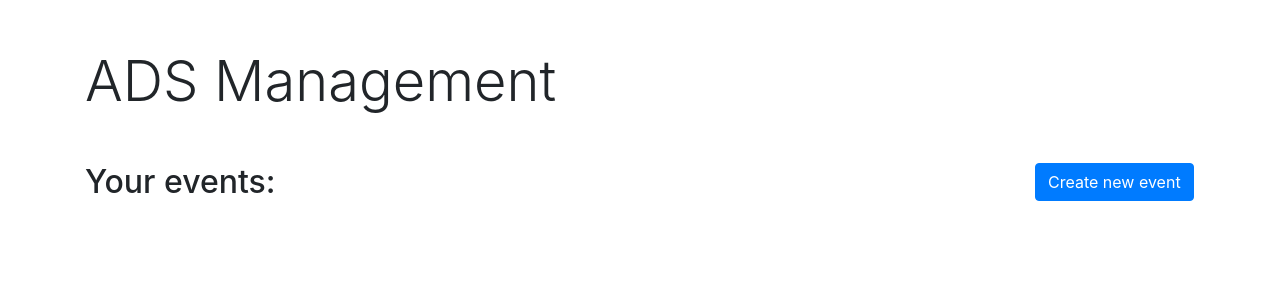
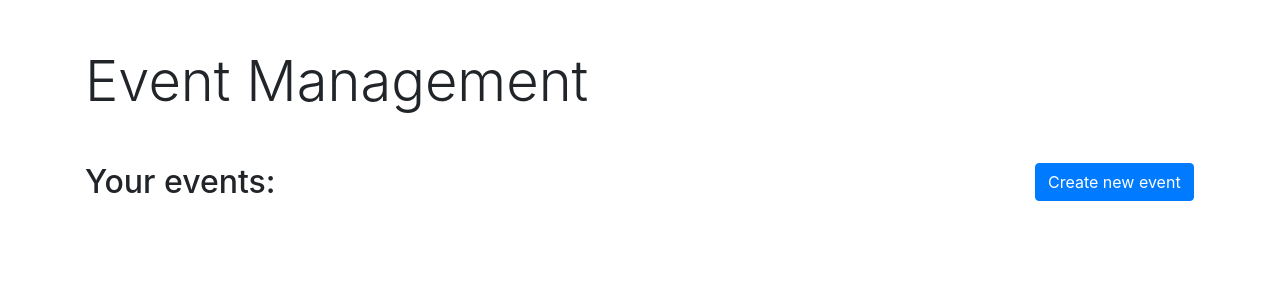
Before and after one commit to arjanpan01/EventManage, a Django app: page / in a window 1280 px wide. Shown: the top 300 px of the page. Run offline with Django 3.2, Linux system fonts and the light colour scheme; data that the repository does not hold is empty.

Commit message:
first commit

```diff
--- a/my_app/templates/base.html
+++ b/my_app/templates/base.html
@@ -5,7 +5,7 @@
         <link rel="stylesheet" href="https://cdn.jsdelivr.net/npm/bootstrap@4.4.1/dist/css/bootstrap.min.css" integrity="sha384-Vkoo8x4CGsO3+Hhxv8T/Q5PaXtkKtu6ug5TOeNV6gBiFeWPGFN9MuhOf23Q9Ifjh" crossorigin="anonymous">
         <meta charset="utf-8">
         <title>Base Screen</title>
-        <h1 class="display-4">ADS Management</h1>
+        <h1 class="display-4">Event Management</h1>
     </head>
     <body>
         {% block content %}
```
Also changed, not shown: README.txt (added), attendee_page.png (added), dashboard(2).png (added), event_page.png (added).
